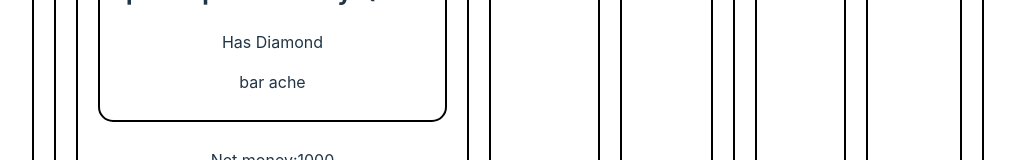
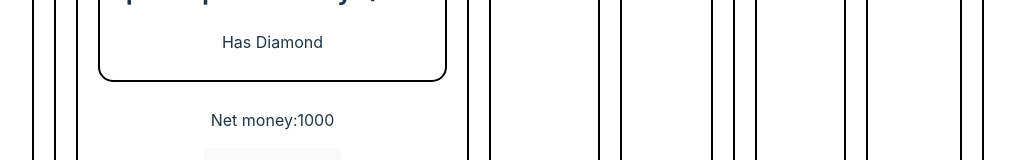
Before and after one commit to GGTuran/taking-away, a React (Vite) app: page / in a window 1280 px wide. Shown: the part 508-668 px from the top of the page, without its empty margins (132-1147 px from the left). Built offline with nearby package versions, Linux system fonts and the light colour scheme.

Commit message:
nai kichu

```diff
--- a/src/Components/Special/Special.jsx
+++ b/src/Components/Special/Special.jsx
@@ -9,7 +9,7 @@ const Special = ({asset}) => {
             <h2>Special person  {queen}</h2>
             <p>Has {asset}</p>
 
-            <p>bar ache</p>
+
         </div>
     );
 };
```
